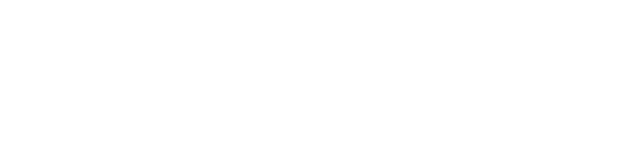
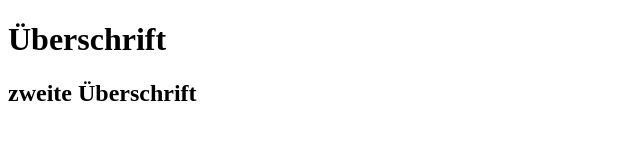
Before and after one commit to AhmetYapicilar/Testprojekt, a plain HTML site: page test.html in a window 1280 px wide. Shown: the whole page, without its empty margins (0-640 px from the left). Drawn offline with Linux system fonts and the light colour scheme.

Commit message:
headline

```diff
--- a/test.html
+++ b/test.html
@@ -6,6 +6,8 @@
     <title>Document</title>
 </head>
 <body>
+    <h1>Überschrift</h1>
+    <h2>zweite Überschrift</h2>
 
 </body>
 </html>
```
